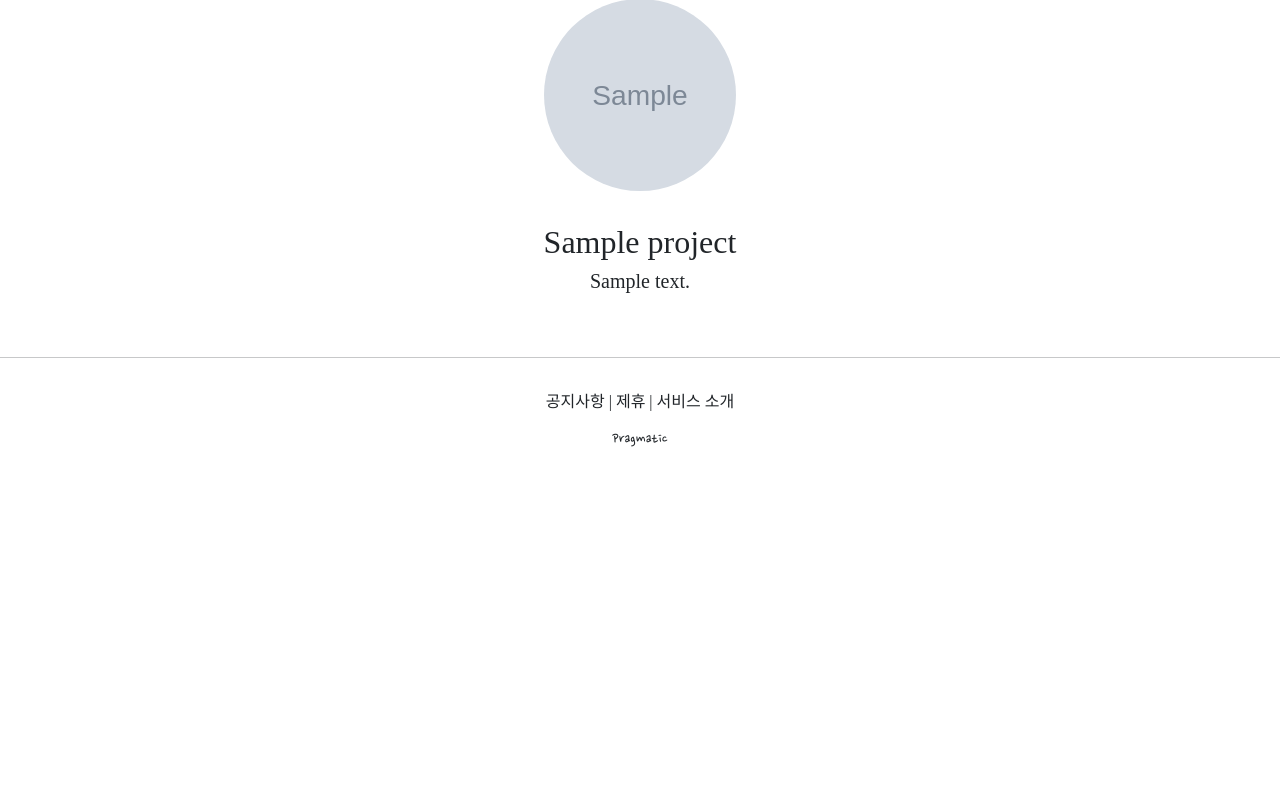
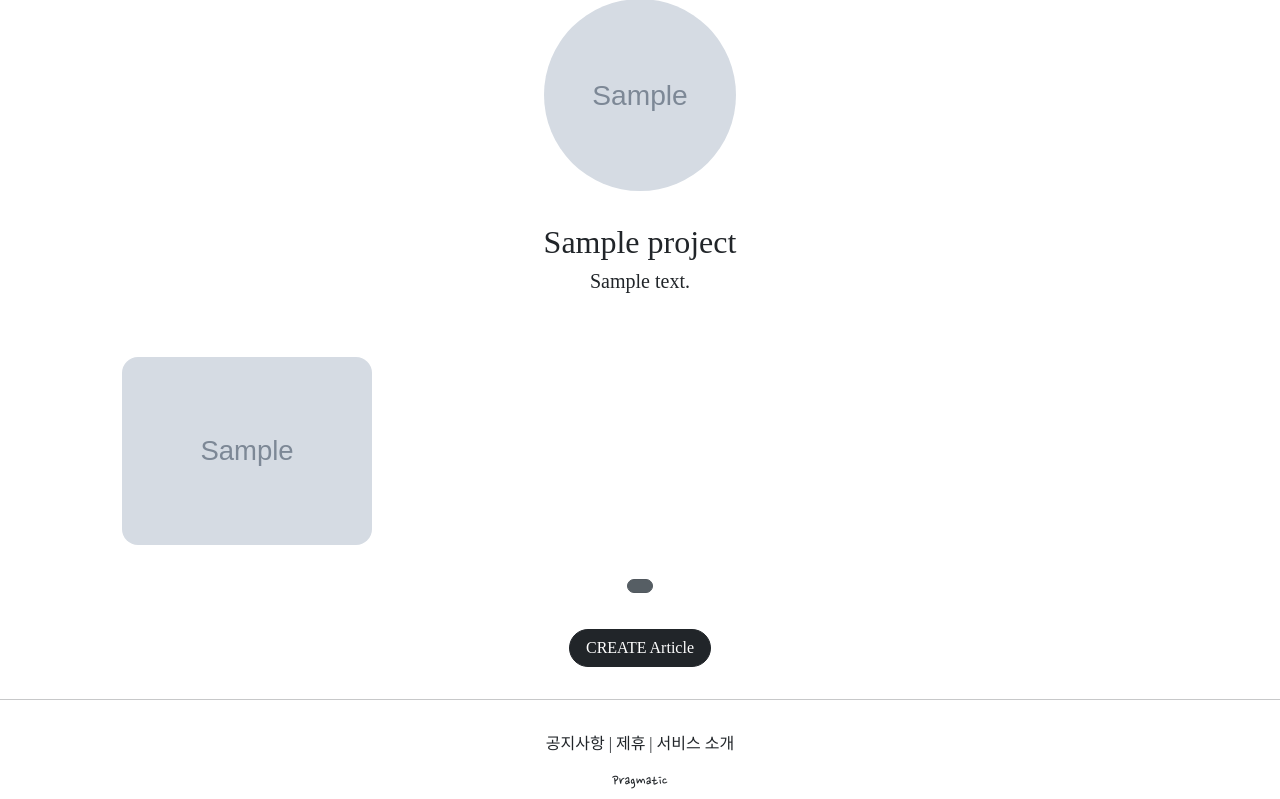
Before and after one commit to holawan/Pinterest, a Django app: page /projects/detail/1/ in a window 1280 px wide. Shown: the part 218-1017 px from the top of the page. Before the commit the page ends 665 px from the top, so only its background shows below. Run offline with Django 3.2, Linux system fonts and the light colour scheme; tables that the repository leaves empty hold one stand-in row (values such as "Sample post"); grey boxes marked "Sample" are stand-in pictures; some libraries are stand-ins or nearby versions; some web fonts are replaced.

Commit message:
[update] project에 속한 article 정보가 project에서도 나오게 하기

```diff
--- a/projectapp/templates/projectapp/detail.html
+++ b/projectapp/templates/projectapp/detail.html
@@ -16,7 +16,11 @@
         {{ target_project.description }}
       </h5>
     </div>
+    <div>
 
+      {% include 'snippets/list_pragment.html' with article_list=object_list %}
+
+    </div>
 
   </div>
 {% endblock content %}
--- a/projectapp/views.py
+++ b/projectapp/views.py
@@ -6,10 +6,11 @@ from django.contrib.auth.decorators import login_required
 from django.urls import reverse
 from django.utils.decorators import method_decorator
 from django.views.generic import CreateView,DetailView,ListView
+from articleapp.models import Article
 
 from projectapp.forms import ProjectCreationForm
 from projectapp.models import Project
-
+from django.views.generic.list import MultipleObjectMixin
 
 @method_decorator(login_required,'get')
 @method_decorator(login_required,'post')
@@ -21,10 +22,16 @@ class ProjectCreateView(CreateView) :
     def get_success_url(self) :
         return reverse('projectapp:detail',kwargs={'pk' : self.object.pk})
 
-class ProjectDetailView(DetailView) :
+class ProjectDetailView(DetailView,MultipleObjectMixin) :
     model = Project
     context_object_name = 'target_project'
     template_name = 'projectapp/detail.html'
+
+    paginated_by = 25
+
+    def get_context_data(self, **kwargs) :
+        object_list = Article.objects.filter(project=self.get_object())
+        return super(ProjectDetailView,self).get_context_data(object_list = object_list, **kwargs)
 
 class ProjectListView(ListView) :
     model = Project
--- /dev/null
+++ b/templates/snippets/list_pragment.html
@@ -0,0 +1,48 @@
+{% load static %}
+<style>
+
+  .container {
+      padding: 0;
+      margin: 0, auto;
+  }
+
+  .container a {
+    width: 45%;
+    max-width: 250px;
+  }
+
+  .container div {
+    display: flex;
+    justify-content: center;
+    align-items: center;
+
+    border-radius: 1rem;
+  }
+
+  .container img {
+    width: 100%;
+    border-radius: 1rem;
+  }
+
+</style>
+  {% if article_list %}
+  <div class="container">
+    {% for article in article_list %}
+      <a href="{% url 'articleapp:detail' pk=article.pk %}">
+        {% include 'snippets/card.html' with article=article %}
+      </a>
+    {% endfor %}
+  </div>
+  <script src="{% static 'js/magicgrid.js' %}"></script>
+  {% else %}
+  <div class="text-center">
+    <h1>No Articles YET!</h1>
+  </div>
+  {% endif %}
+
+  {% include 'snippets/pagination.html' with page_obj=page_obj %}
+  <div style="text-align:center">
+    <a href="{% url 'articleapp:create' %}" class="btn btn-dark rounded-pill px-3 mt-3 mb-3">
+      CREATE Article
+    </a>
+  </div>
```
